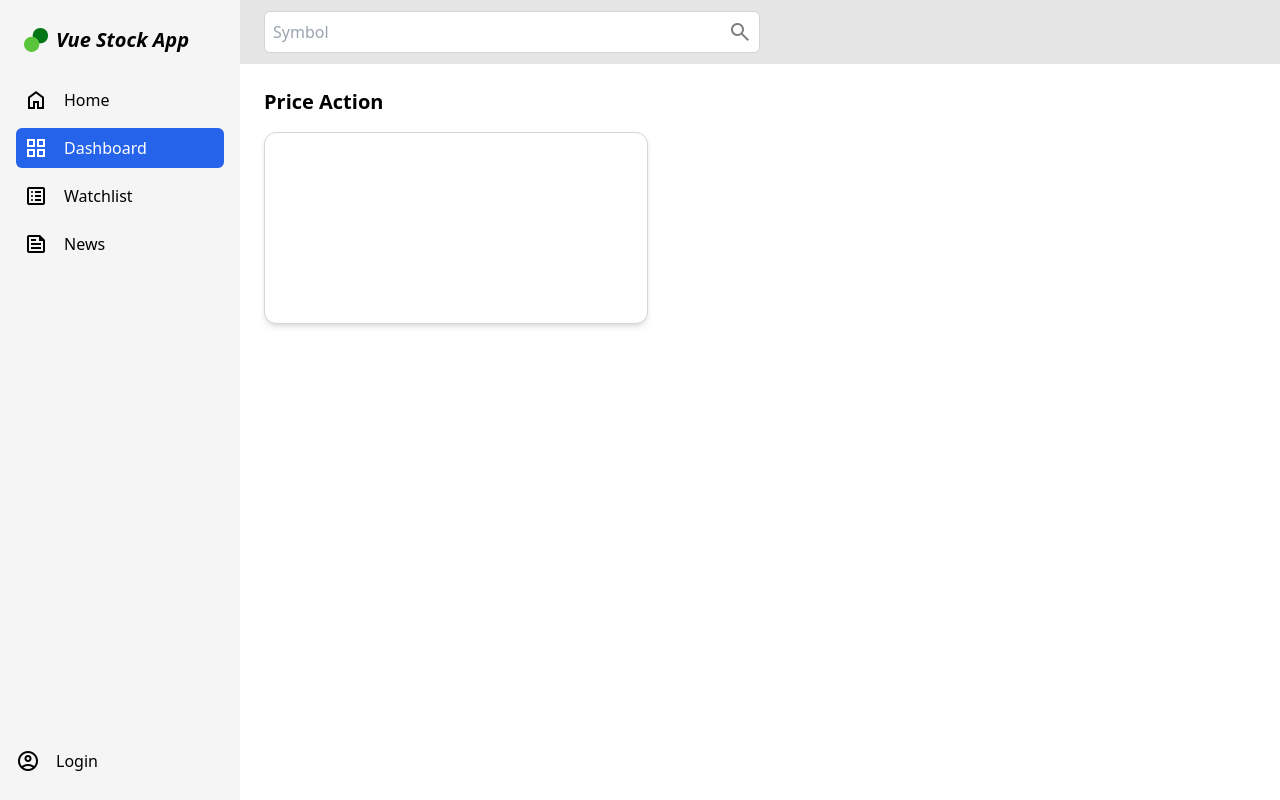
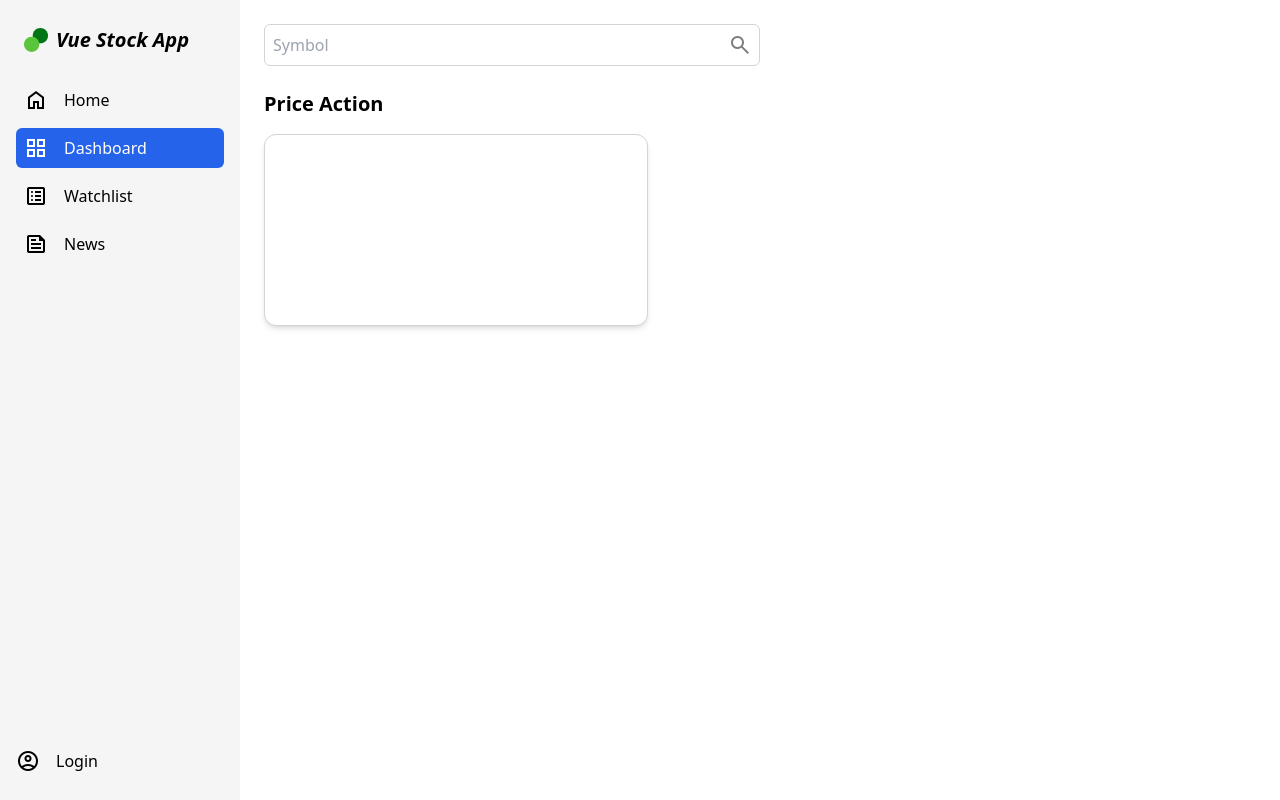
Before and after one commit to salamhis2019/stocks-2.0, a Vue app: page /dashboard in a window 1280 px wide. Built offline with nearby package versions, Linux system fonts and the light colour scheme.

Commit message:
style: remove neutral background and adjust padding

```diff
--- a/src/components/SearchBar.vue
+++ b/src/components/SearchBar.vue
@@ -8,7 +8,7 @@ const inputText = ref<any>('')
 </script>
 
 <template>
-  <div class="flex h-16 w-full items-center bg-neutral-200 p-6">
+  <div class="flex w-full items-center px-6 pt-6">
     <div class="relative w-1/2">
       <input
         v-model="inputText"
```
